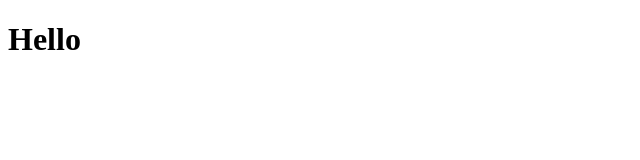
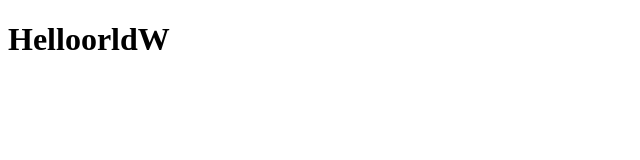
Before and after one commit to xolmuhammedov/JavaScript-Tutorials, a plain HTML site: page Type changing/index.html in a window 1280 px wide. Shown: the whole page, without its empty margins (0-640 px from the left). Drawn offline with Linux system fonts and the light colour scheme.

Commit message:
hscnjscn

```diff
--- a/Type changing/index.html
+++ b/Type changing/index.html
@@ -6,6 +6,6 @@
     <title>Document</title>
 </head>
 <body>
-    <h1>Hello</h1>
+    <h1>HelloorldW</h1>
 </body>
 </html>
```
